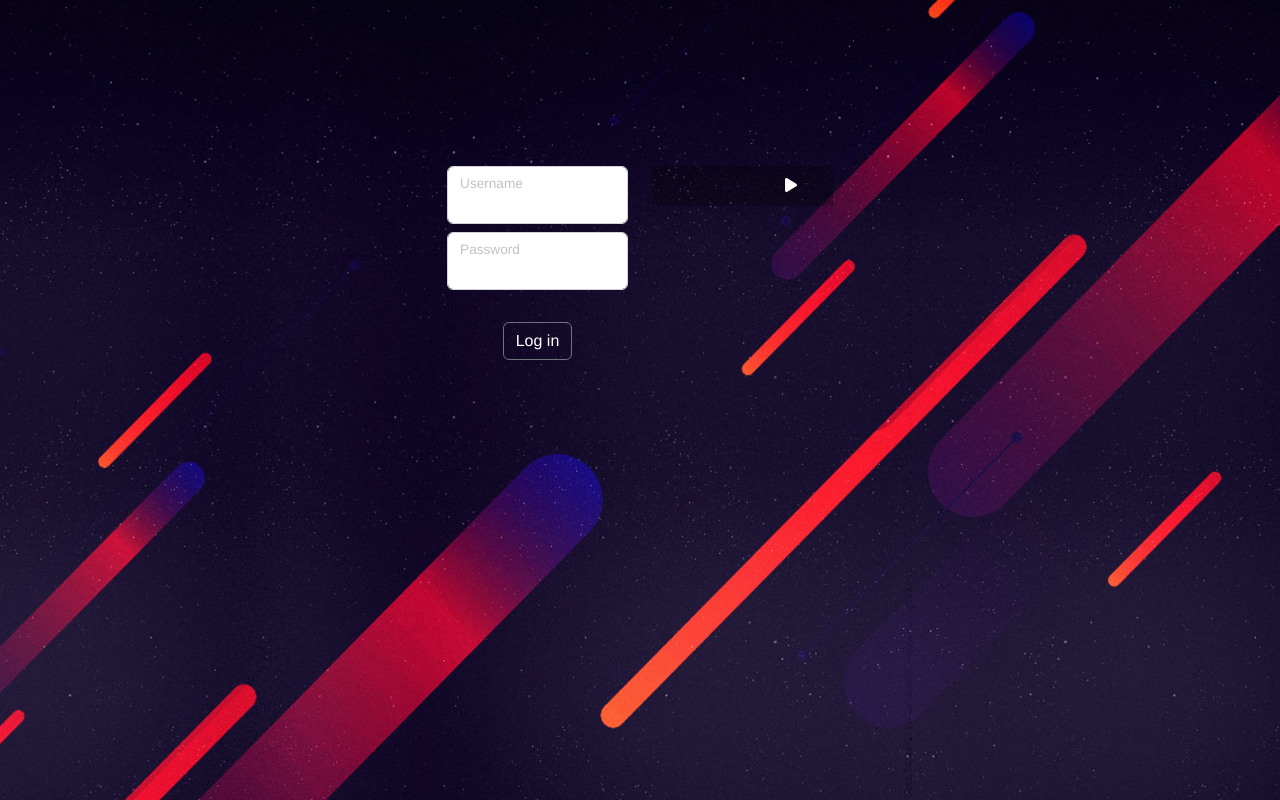
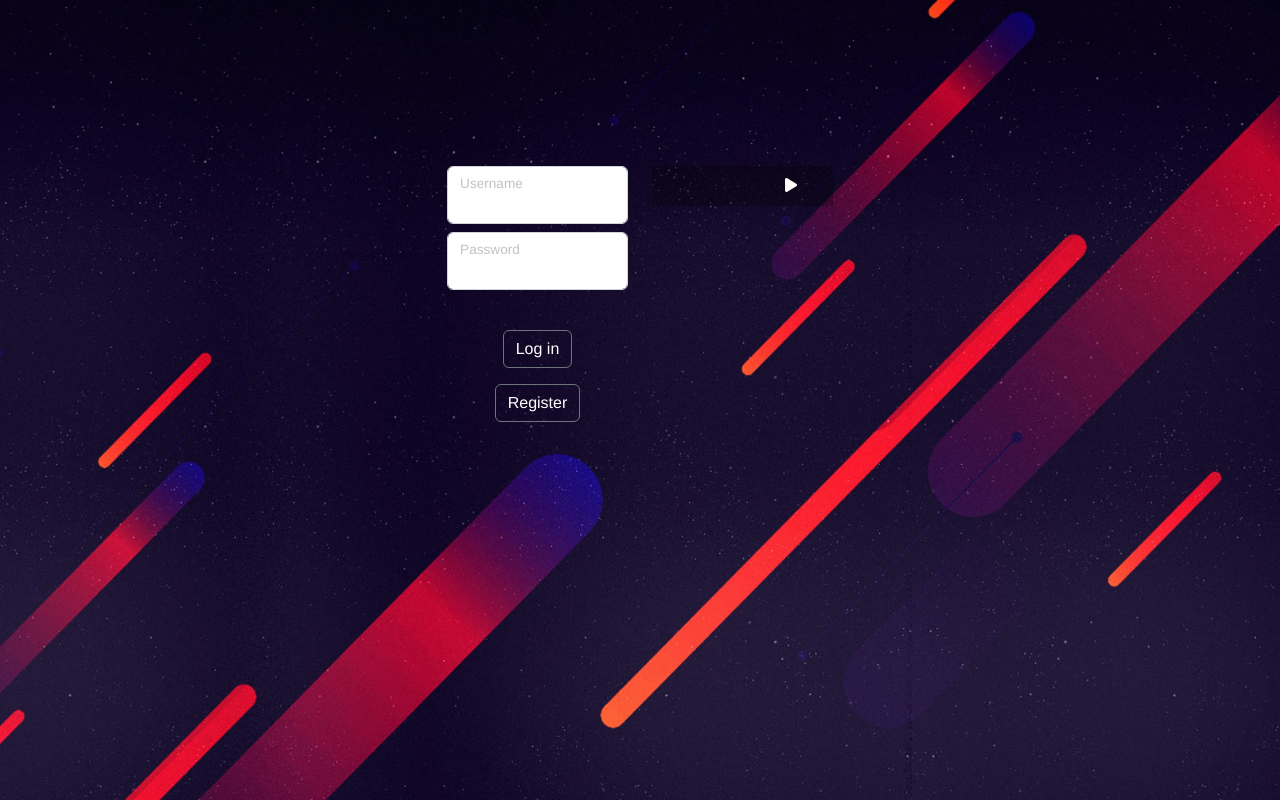
Before and after one commit to MarkSrmg/front_quiz_project, a Vue app: page /questions in a window 1280 px wide. Built offline with nearby package versions, Linux system fonts and the light colour scheme; no server answers.

Commit message:
Admin ja Signup leht valmis

```diff
--- a/src/views/LoginView.vue
+++ b/src/views/LoginView.vue
@@ -17,7 +17,8 @@
 
         <br>
         <div class="mb-3">
-          <button v-on:click="login" type="submit" class="btn btn-outline-secondary text-white">Log in</button>
+          <button v-on:click="login" type="submit" class="btn btn-outline-secondary text-white m-md-2">Log in</button>
+          <button v-on:click="signup" type="submit" class="btn btn-outline-secondary text-white m-md-2">Register</button>
         </div>
       </div>
 
@@ -60,6 +61,9 @@ export default {
   },
 
   methods: {
+    signup:function (){
+      this.$router.push({name: 'signupRoute'})
+    },
 
     login: function () {
       this.message = '';
@@ -81,7 +85,12 @@ export default {
 
         sessionStorage.setItem('userId', this.loginResponse.userId)
         sessionStorage.setItem('roleName', this.loginResponse.roleName)
-        this.$router.push({name: 'menuRoute'})
+        if (this.loginResponse.roleName === 'admin'){
+          this.$router.push({name: 'adminRoute'})
+
+        }else{
+          this.$router.push({name: 'menuRoute'})
+        }
         window.location.reload();
       }).catch(error => {
         this.apiError = error.response.data
--- a/src/views/SignUpView.vue
+++ b/src/views/SignUpView.vue
@@ -1,5 +1,5 @@
 <template>
-  <div class="row justify-content-center">
+  <div class="row justify-content-center centered">
 
     <div class="col col-5">
       <AlertDanger :message="message" />
@@ -60,6 +60,10 @@ export default {
   },
   methods:{
     postUser: function () {
+      this.message = '';
+      if (this.user.userName =='' || this.user.password =='' || this.user.userRole =='' || this.user.userEmail == '' ){
+        this.message = 'All fields are required'
+      }else{
         this.$http.post("/signup", this.user
         ).then(response => {
           this.loginResponse = response.data
@@ -71,6 +75,8 @@ export default {
           this.message = this.apiError.message
           console.log(error)
         })
+      }
+
     },
 
   }
```
Lines whose indentation alone changed are shown as unchanged.
